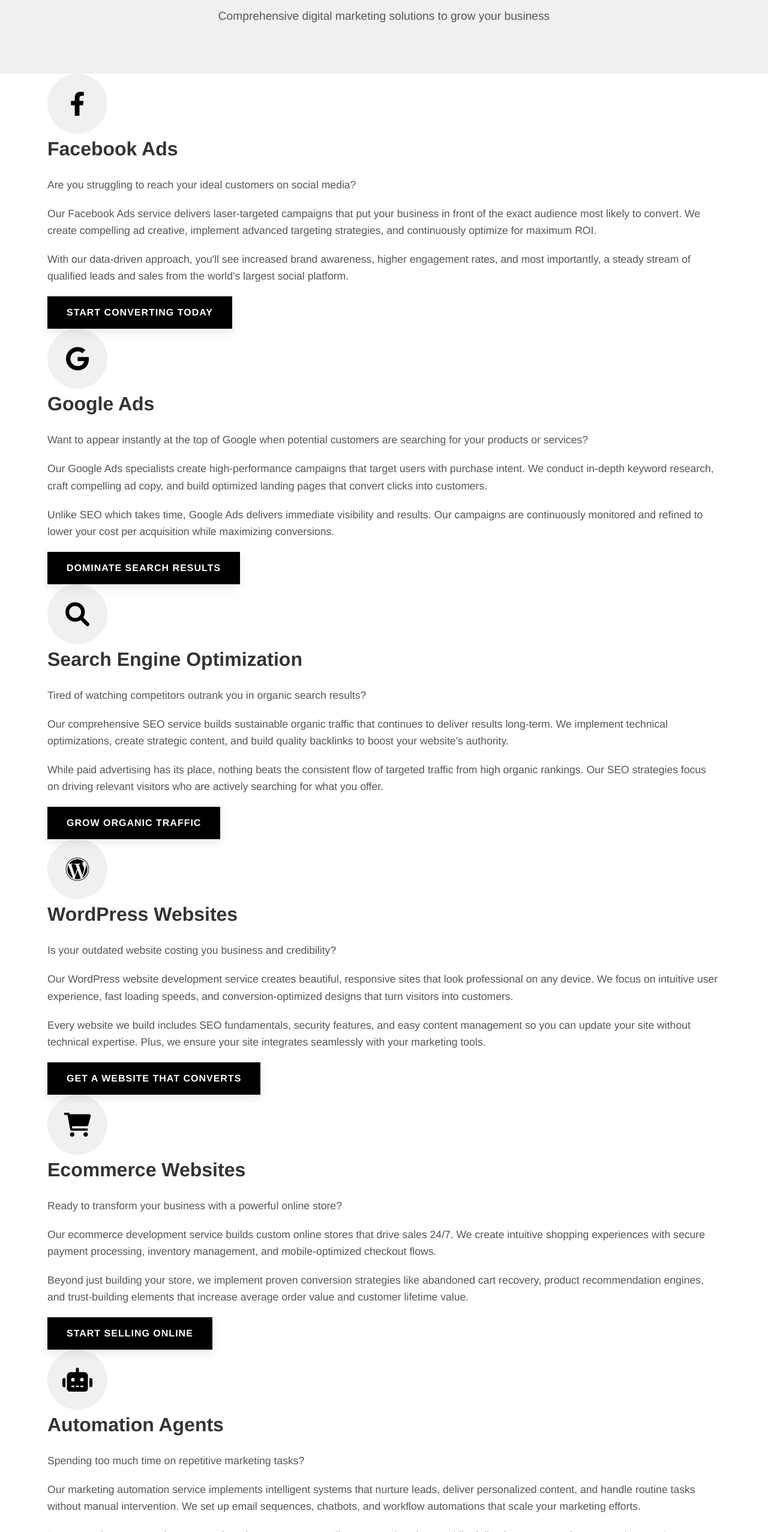
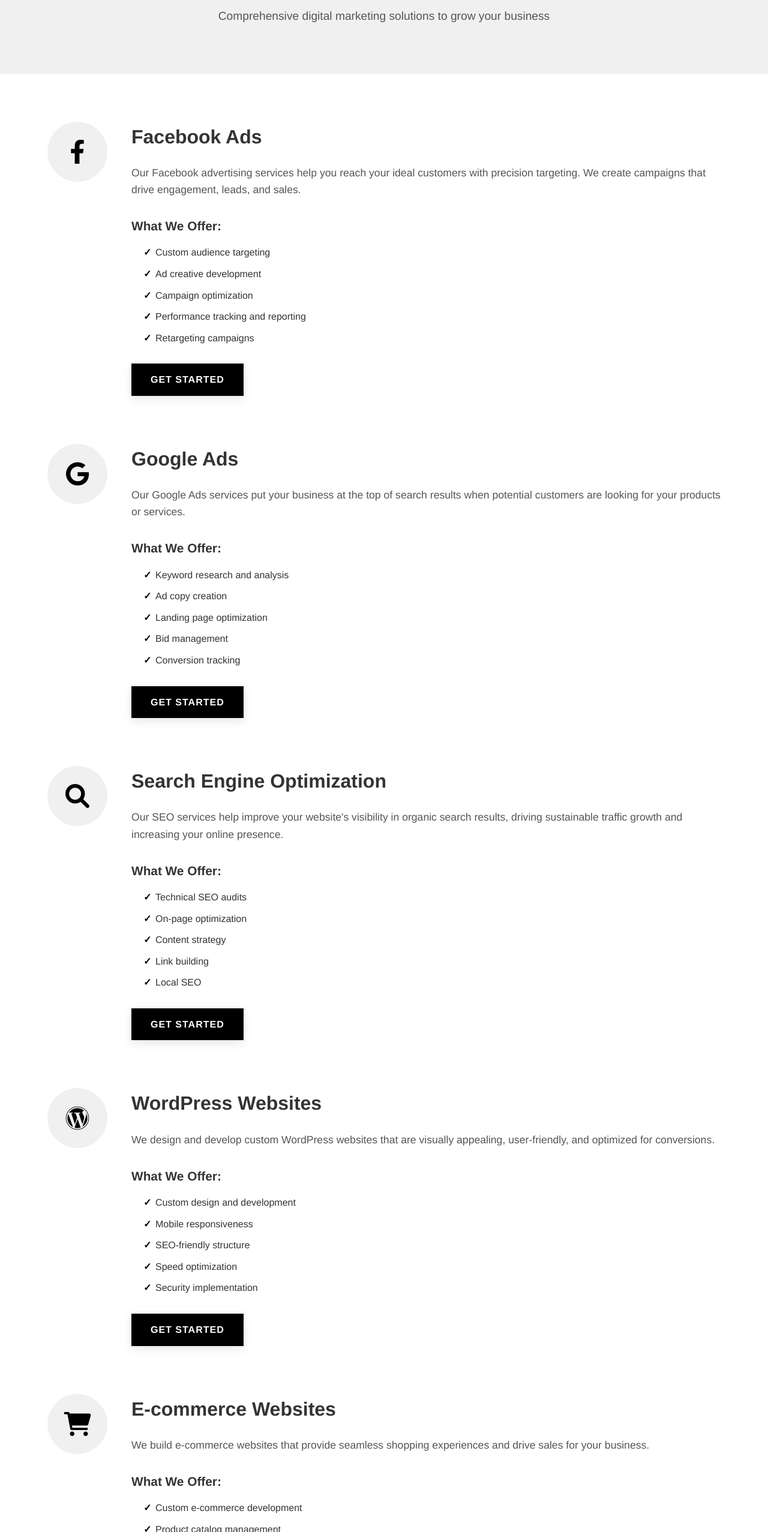
Before and after one commit to JN004/My-Marketing-website, a plain HTML site: page services.html in a window 1280 px wide. Shown: the part 246-2800 px from the top of the page at 60% size. Drawn offline with Linux system fonts and the light colour scheme; files that its build step writes are made by us from their sources.

Commit message:
Update services.html

```diff
--- a/services.html
+++ b/services.html
@@ -4,7 +4,7 @@
     <meta charset="UTF-8">
     <meta name="viewport" content="width=device-width, initial-scale=1.0">
     <title>Our Services - Digital Marketing Agency</title>
-    <link rel="stylesheet" href="styles.css">
+    <link rel="stylesheet" href="css/styles.css">
     <link rel="stylesheet" href="https://cdnjs.cloudflare.com/ajax/libs/font-awesome/6.0.0-beta3/css/all.min.css">
 </head>
 <body>
@@ -12,7 +12,7 @@
     <header>
         <div class="container">
             <div class="logo">
-                <h1>DIGITAL<span>EDGE</span></h1>
+                <h1>SIGMORA<span>DIGITAL</span></h1>
             </div>
             <nav>
                 <ul class="menu">
@@ -30,7 +30,7 @@
         </div>
     </header>
 
-    <!-- Services Hero Section -->
+    <!-- Page Hero Section -->
     <section class="page-hero">
         <div class="container">
             <h1>Our Services</h1>
@@ -39,100 +39,136 @@
     </section>
 
     <!-- Services Section -->
-    <section class="services-detailed">
+    <section class="detailed-services">
         <div class="container">
             <!-- Facebook Ads -->
-            <div id="facebook-ads" class="service-item">
+            <div class="service-detail" id="facebook-ads">
                 <div class="service-icon">
                     <i class="fab fa-facebook-f"></i>
                 </div>
                 <div class="service-content">
                     <h2>Facebook Ads</h2>
-                    <p class="hook">Are you struggling to reach your ideal customers on social media?</p>
-                    <p class="body">Our Facebook Ads service delivers laser-targeted campaigns that put your business in front of the exact audience most likely to convert. We create compelling ad creative, implement advanced targeting strategies, and continuously optimize for maximum ROI.</p>
-                    <p class="context">With our data-driven approach, you'll see increased brand awareness, higher engagement rates, and most importantly, a steady stream of qualified leads and sales from the world's largest social platform.</p>
-                    <a href="contact.html" class="btn">Start Converting Today</a>
+                    <p>Our Facebook advertising services help you reach your ideal customers with precision targeting. We create campaigns that drive engagement, leads, and sales.</p>
+                    <h3>What We Offer:</h3>
+                    <ul>
+                        <li>Custom audience targeting</li>
+                        <li>Ad creative development</li>
+                        <li>Campaign optimization</li>
+                        <li>Performance tracking and reporting</li>
+                        <li>Retargeting campaigns</li>
+                    </ul>
+                    <a href="contact.html" class="btn">Get Started</a>
                 </div>
             </div>
 
             <!-- Google Ads -->
-            <div id="google-ads" class="service-item">
+            <div class="service-detail" id="google-ads">
                 <div class="service-icon">
                     <i class="fab fa-google"></i>
                 </div>
                 <div class="service-content">
                     <h2>Google Ads</h2>
-                    <p class="hook">Want to appear instantly at the top of Google when potential customers are searching for your products or services?</p>
-                    <p class="body">Our Google Ads specialists create high-performance campaigns that target users with purchase intent. We conduct in-depth keyword research, craft compelling ad copy, and build optimized landing pages that convert clicks into customers.</p>
-                    <p class="context">Unlike SEO which takes time, Google Ads delivers immediate visibility and results. Our campaigns are continuously monitored and refined to lower your cost per acquisition while maximizing conversions.</p>
-                    <a href="contact.html" class="btn">Dominate Search Results</a>
+                    <p>Our Google Ads services put your business at the top of search results when potential customers are looking for your products or services.</p>
+                    <h3>What We Offer:</h3>
+                    <ul>
+                        <li>Keyword research and analysis</li>
+                        <li>Ad copy creation</li>
+                        <li>Landing page optimization</li>
+                        <li>Bid management</li>
+                        <li>Conversion tracking</li>
+                    </ul>
+                    <a href="contact.html" class="btn">Get Started</a>
                 </div>
             </div>
 
             <!-- SEO -->
-            <div id="seo" class="service-item">
+            <div class="service-detail" id="seo">
                 <div class="service-icon">
                     <i class="fas fa-search"></i>
                 </div>
                 <div class="service-content">
                     <h2>Search Engine Optimization</h2>
-                    <p class="hook">Tired of watching competitors outrank you in organic search results?</p>
-                    <p class="body">Our comprehensive SEO service builds sustainable organic traffic that continues to deliver results long-term. We implement technical optimizations, create strategic content, and build quality backlinks to boost your website's authority.</p>
-                    <p class="context">While paid advertising has its place, nothing beats the consistent flow of targeted traffic from high organic rankings. Our SEO strategies focus on driving relevant visitors who are actively searching for what you offer.</p>
-                    <a href="contact.html" class="btn">Grow Organic Traffic</a>
+                    <p>Our SEO services help improve your website's visibility in organic search results, driving sustainable traffic growth and increasing your online presence.</p>
+                    <h3>What We Offer:</h3>
+                    <ul>
+                        <li>Technical SEO audits</li>
+                        <li>On-page optimization</li>
+                        <li>Content strategy</li>
+                        <li>Link building</li>
+                        <li>Local SEO</li>
+                    </ul>
+                    <a href="contact.html" class="btn">Get Started</a>
                 </div>
             </div>
 
             <!-- WordPress Websites -->
-            <div id="wordpress" class="service-item">
+            <div class="service-detail" id="wordpress">
                 <div class="service-icon">
                     <i class="fab fa-wordpress"></i>
                 </div>
                 <div class="service-content">
                     <h2>WordPress Websites</h2>
-                    <p class="hook">Is your outdated website costing you business and credibility?</p>
-                    <p class="body">Our WordPress website development service creates beautiful, responsive sites that look professional on any device. We focus on intuitive user experience, fast loading speeds, and conversion-optimized designs that turn visitors into customers.</p>
-                    <p class="context">Every website we build includes SEO fundamentals, security features, and easy content management so you can update your site without technical expertise. Plus, we ensure your site integrates seamlessly with your marketing tools.</p>
-                    <a href="contact.html" class="btn">Get a Website That Converts</a>
+                    <p>We design and develop custom WordPress websites that are visually appealing, user-friendly, and optimized for conversions.</p>
+                    <h3>What We Offer:</h3>
+                    <ul>
+                        <li>Custom design and development</li>
+                        <li>Mobile responsiveness</li>
+                        <li>SEO-friendly structure</li>
+                        <li>Speed optimization</li>
+                        <li>Security implementation</li>
+                    </ul>
+                    <a href="contact.html" class="btn">Get Started</a>
                 </div>
             </div>
 
-            <!-- Ecommerce Websites -->
-            <div id="ecommerce" class="service-item">
+            <!-- E-commerce Websites -->
+            <div class="service-detail" id="ecommerce">
                 <div class="service-icon">
                     <i class="fas fa-shopping-cart"></i>
                 </div>
                 <div class="service-content">
-                    <h2>Ecommerce Websites</h2>
-                    <p class="hook">Ready to transform your business with a powerful online store?</p>
-                    <p class="body">Our ecommerce development service builds custom online stores that drive sales 24/7. We create intuitive shopping experiences with secure payment processing, inventory management, and mobile-optimized checkout flows.</p>
-                    <p class="context">Beyond just building your store, we implement proven conversion strategies like abandoned cart recovery, product recommendation engines, and trust-building elements that increase average order value and customer lifetime value.</p>
-                    <a href="contact.html" class="btn">Start Selling Online</a>
+                    <h2>E-commerce Websites</h2>
+                    <p>We build e-commerce websites that provide seamless shopping experiences and drive sales for your business.</p>
+                    <h3>What We Offer:</h3>
+                    <ul>
+                        <li>Custom e-commerce development</li>
+                        <li>Product catalog management</li>
+                        <li>Payment gateway integration</li>
+                        <li>Shopping cart optimization</li>
+                        <li>Inventory management</li>
+                    </ul>
+                    <a href="contact.html" class="btn">Get Started</a>
                 </div>
             </div>
 
             <!-- Automation Agents -->
-            <div id="automation" class="service-item">
+            <div class="service-detail" id="automation">
                 <div class="service-icon">
                     <i class="fas fa-robot"></i>
                 </div>
                 <div class="service-content">
                     <h2>Automation Agents</h2>
-                    <p class="hook">Spending too much time on repetitive marketing tasks?</p>
-                    <p class="body">Our marketing automation service implements intelligent systems that nurture leads, deliver personalized content, and handle routine tasks without manual intervention. We set up email sequences, chatbots, and workflow automations that scale your marketing efforts.</p>
-                    <p class="context">By automating customer journeys and routine processes, you'll save countless hours while delivering more consistent experiences. Our automation solutions integrate with your existing tools and adapt as your business grows.</p>
-                    <a href="contact.html" class="btn">Automate Your Marketing</a>
+                    <p>Our automation solutions help streamline your marketing processes, saving you time and increasing efficiency.</p>
+                    <h3>What We Offer:</h3>
+                    <ul>
+                        <li>Email marketing automation</li>
+                        <li>Social media scheduling</li>
+                        <li>Lead nurturing workflows</li>
+                        <li>Customer journey automation</li>
+                        <li>Reporting automation</li>
+                    </ul>
+                    <a href="contact.html" class="btn">Get Started</a>
                 </div>
             </div>
         </div>
     </section>
 
     <!-- CTA Section -->
-    <section class="cta-section">
+    <section class="cta">
         <div class="container">
-            <h2>Ready to Transform Your Digital Presence?</h2>
-            <p>Let's discuss how our services can help you achieve your business goals.</p>
-            <a href="contact.html" class="btn btn-large">Get in Touch</a>
+            <h2>Ready to Grow Your Business?</h2>
+            <p>Contact us today for a free consultation and discover how our digital marketing services can help you achieve your business goals.</p>
+            <a href="contact.html" class="btn">Contact Us</a>
         </div>
     </section>
 
@@ -141,7 +177,7 @@
         <div class="container">
             <div class="footer-grid">
                 <div class="footer-about">
-                    <h3>DIGITAL<span>EDGE</span></h3>
+                    <h3>SIGMORA<span>DIGITAL</span></h3>
                     <p>We help businesses grow through strategic digital marketing solutions tailored to their unique needs.</p>
                 </div>
                 <div class="footer-services">
@@ -157,7 +193,7 @@
                 </div>
                 <div class="footer-contact">
                     <h3>Contact Us</h3>
-                    <p><i class="fas fa-envelope"></i> info@digitaledge.com</p>
+                    <p><i class="fas fa-envelope"></i> info@sigmoradigital.com</p>
                     <p><i class="fas fa-phone"></i> +1 (555) 123-4567</p>
                     <div class="social-icons">
                         <a href="#"><i class="fab fa-facebook-f"></i></a>
@@ -168,11 +204,11 @@
                 </div>
             </div>
             <div class="footer-bottom">
-                <p>&copy; 2023 DigitalEdge. All Rights Reserved.</p>
+                <p>&copy; 2025 Sigmora Digital Lab. All Rights Reserved.</p>
             </div>
         </div>
     </footer>
 
-    <script src="script.js"></script>
+    <script src="css/script.js"></script>
 </body>
 </html>
```
